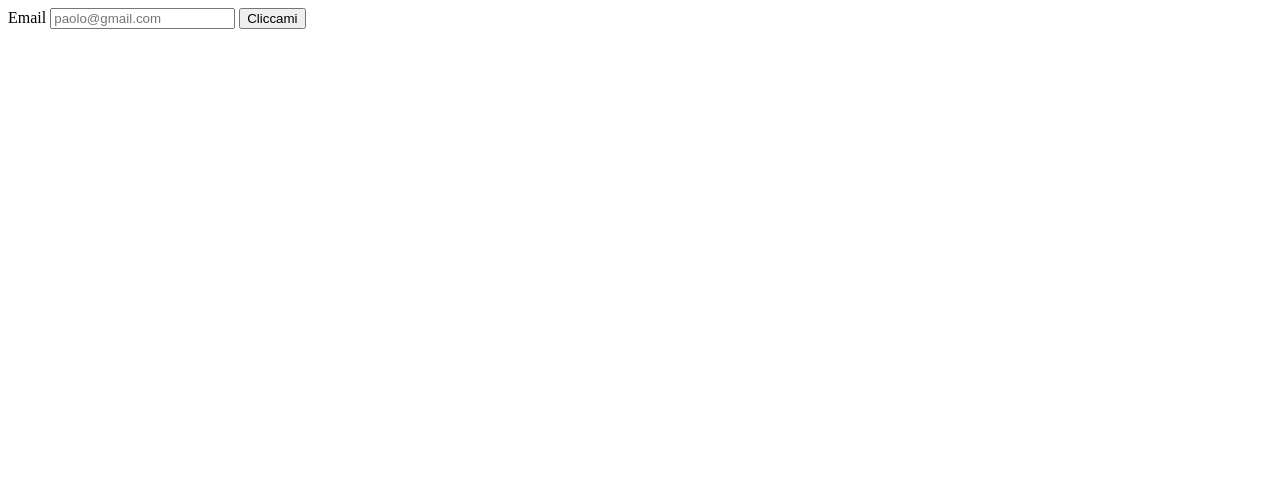
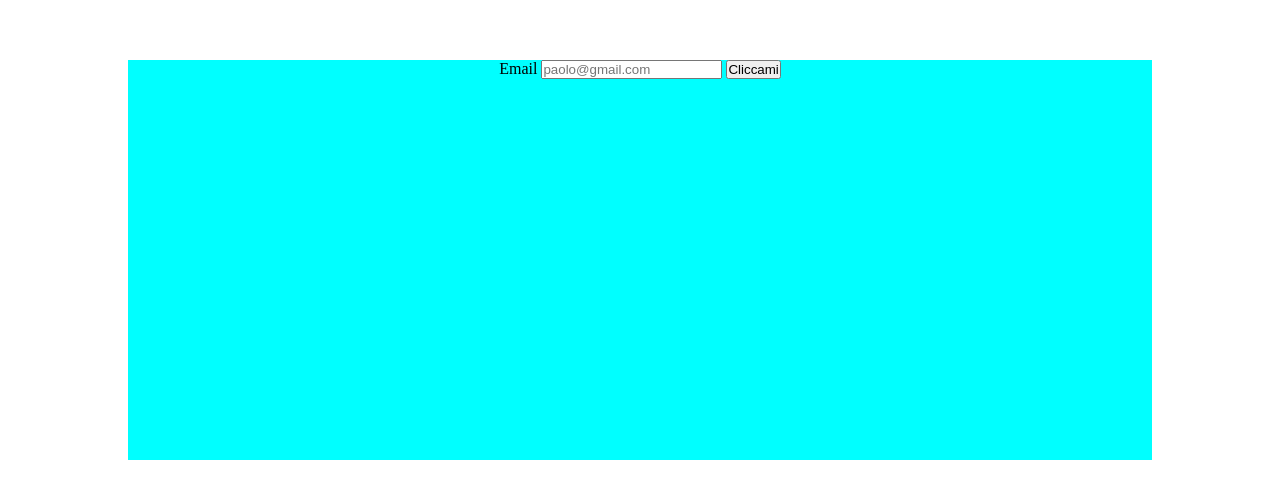
Before and after one commit to PaoloZampa/js-mail-dadi, a plain HTML site: page mail-js/index.html in a window 1280 px wide. Drawn offline with Linux system fonts and the light colour scheme.

Commit message:
add some style

```diff
--- a/mail-js/assets/css/style.css
+++ b/mail-js/assets/css/style.css
@@ -0,0 +1,14 @@
+*{
+    margin: 0;
+    padding: 0;
+    box-sizing: border-box;
+}
+
+.container{
+    width: 80%;
+    margin: auto;
+    background-color: aqua;
+    text-align: center;
+    height: 400px;
+    margin-top: 60px;
+}
--- a/mail-js/index.html
+++ b/mail-js/index.html
@@ -11,12 +11,13 @@
 </head>
 
 <body>
-    <form>
+    <div class="container">
         <label for="email">Email</label>
         <input type="email" name="email" id="email" placeholder="paolo@gmail.com">
         <button id="check_button">Cliccami</button>
-    </form>
-    <h3 id="final_message"></h3>
+        <h3 id="final_message"></h3>
+    </div>
+
 
     <script src="./assets/js/main.js"></script>
 </body>
```
